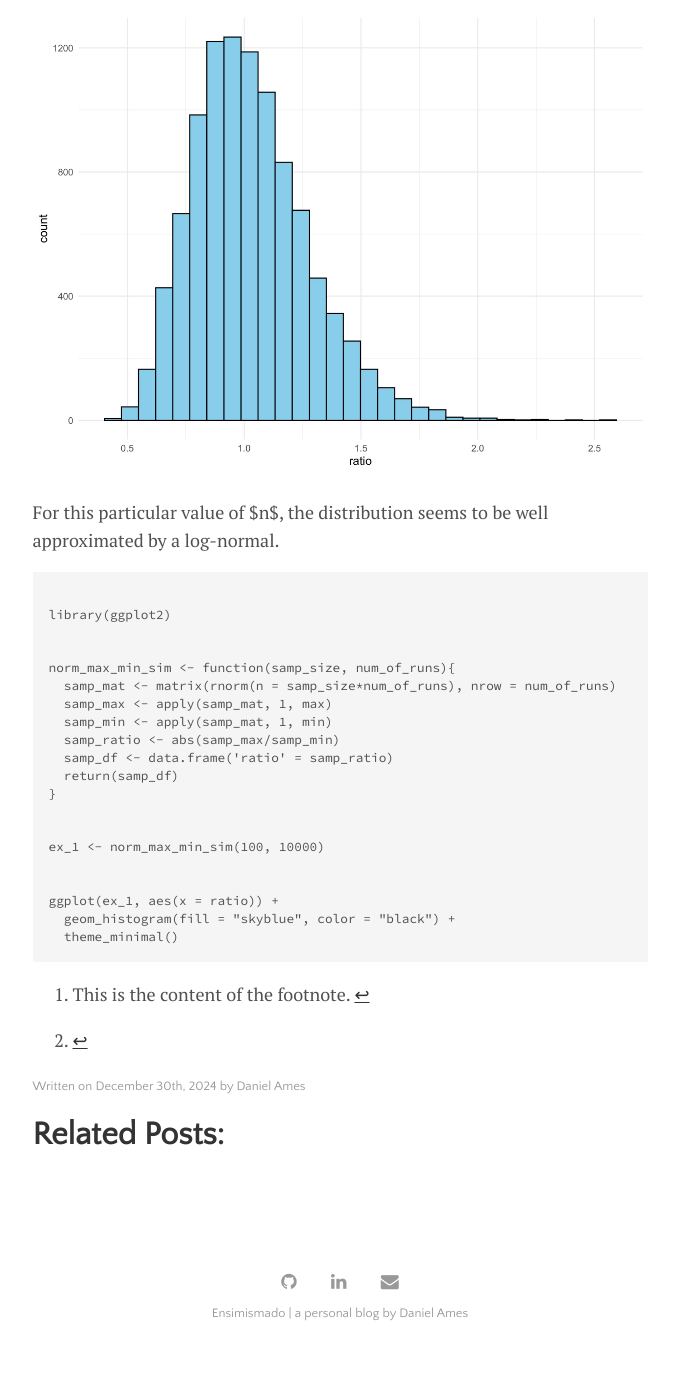
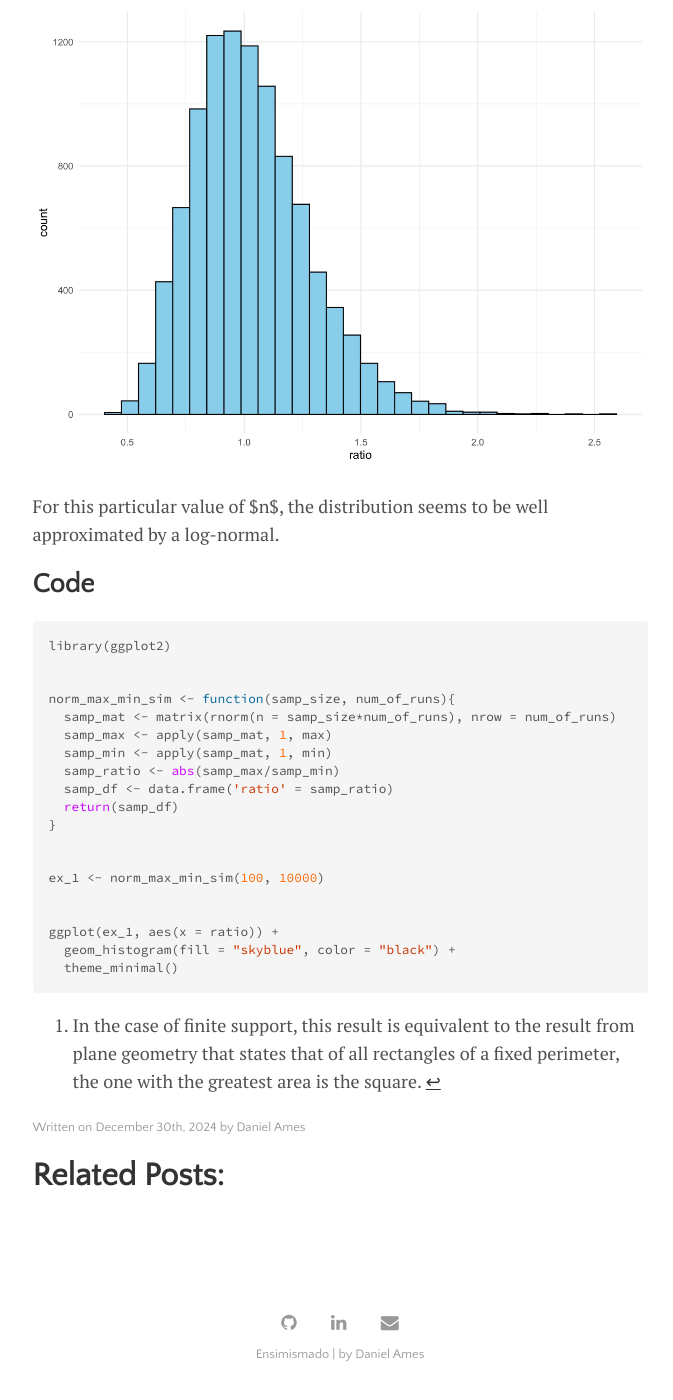
Before and after one commit to DanielAmes/DanielAmes.github.io, a Jekyll site: the page built from _posts/2024-12-30-monte-carlo.md, in a window 1280 px wide and 1400 px high, scrolled down 1895 px. Shown: the whole window, without its empty margins (300-973 px from the left). Built offline with Jekyll 4.4.1, drawn with Linux system fonts in a browser that asks for light colours; formulas are drawn with MathJax 3; before the commit the page ends 3254 px from its top, so only the background shows below that; some of the changed text lies outside the part shown.

Commit message:
Added footnote on square perimeter

````diff
--- a/_config.yml
+++ b/_config.yml
@@ -21,7 +21,7 @@ plugins:             [jekyll-paginate, jekyll-sitemap, jekyll-feed, jekyll-seo-t
 
 # Customise atom feed settings (this is where Jekyll-Feed gets configuration information)
 title:		           'Ensimismado'
-description:	       'a personal blog'
+description:	       ''
 author:              'Daniel Ames'
 
 # RSS 2.0 can be used instead of Atom by uncommenting following two lines
--- a/_posts/2024-12-30-monte-carlo.md
+++ b/_posts/2024-12-30-monte-carlo.md
@@ -40,17 +40,15 @@ $$
 
 Though to my knowledge no closed form solution to this problem exists, if we simulate samples from a standard normal and then look at the distribution of the desired ratio, we will have solved the problem for most intents and purposes.
 
-Below is displayed a histogram of 10,000 runs of $n = 100$ (code here[^2]).
+Below is displayed a histogram of 10,000 runs of $n = 100$.
 
 ![Figure 1]({{ site.baseurl }}/assets/img/monte_carlo_ex.jpg)
 
 For this particular value of $n$, the distribution seems to be well approximated by a log-normal.
 
-[^1]: This is the content of the footnote.
 
-[^2]:
-
-<pre><code class="language-r">
+## Code
+```R
 library(ggplot2)
 
 
@@ -70,4 +68,5 @@ ex_1 <- norm_max_min_sim(100, 10000)
 ggplot(ex_1, aes(x = ratio)) +
   geom_histogram(fill = "skyblue", color = "black") +
   theme_minimal()
-</code></pre>
+```
+[^1]: In the case of finite support, this result is equivalent to the result from plane geometry that states that of all rectangles of a fixed perimeter, the one with the greatest area is the square.
````
